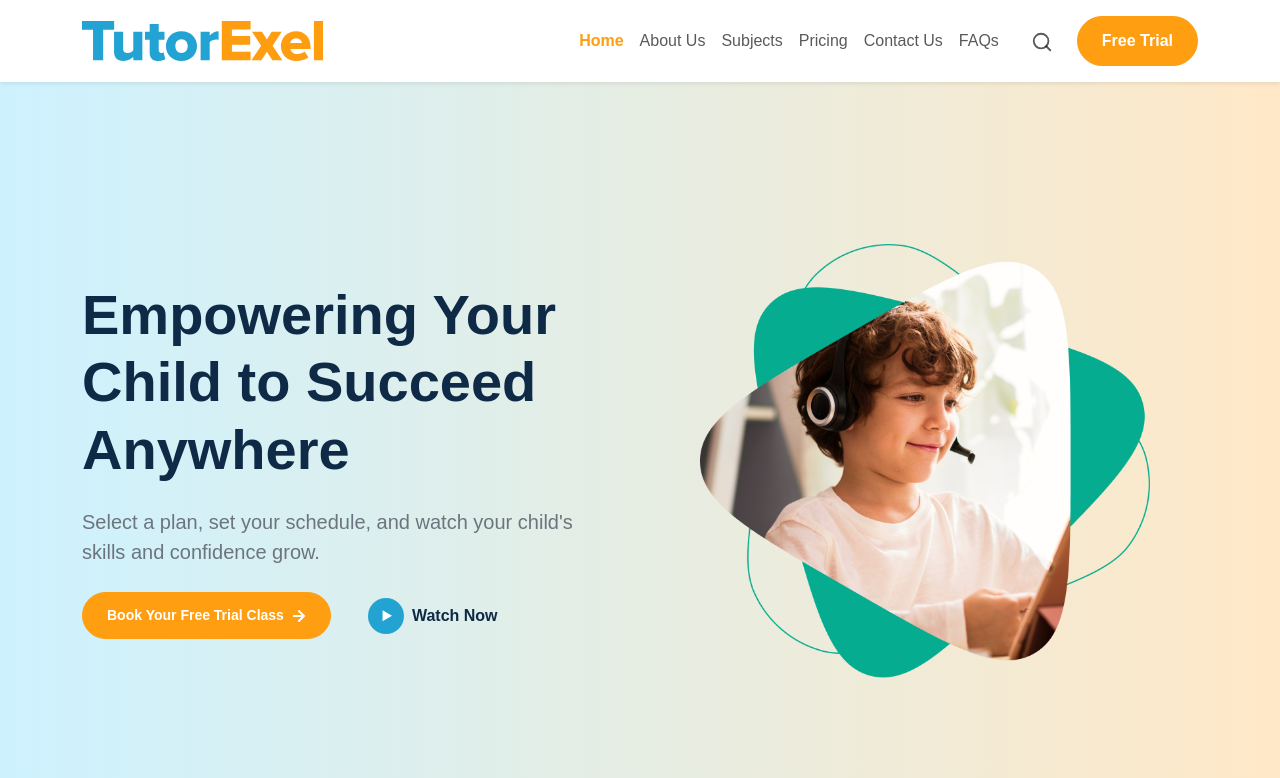
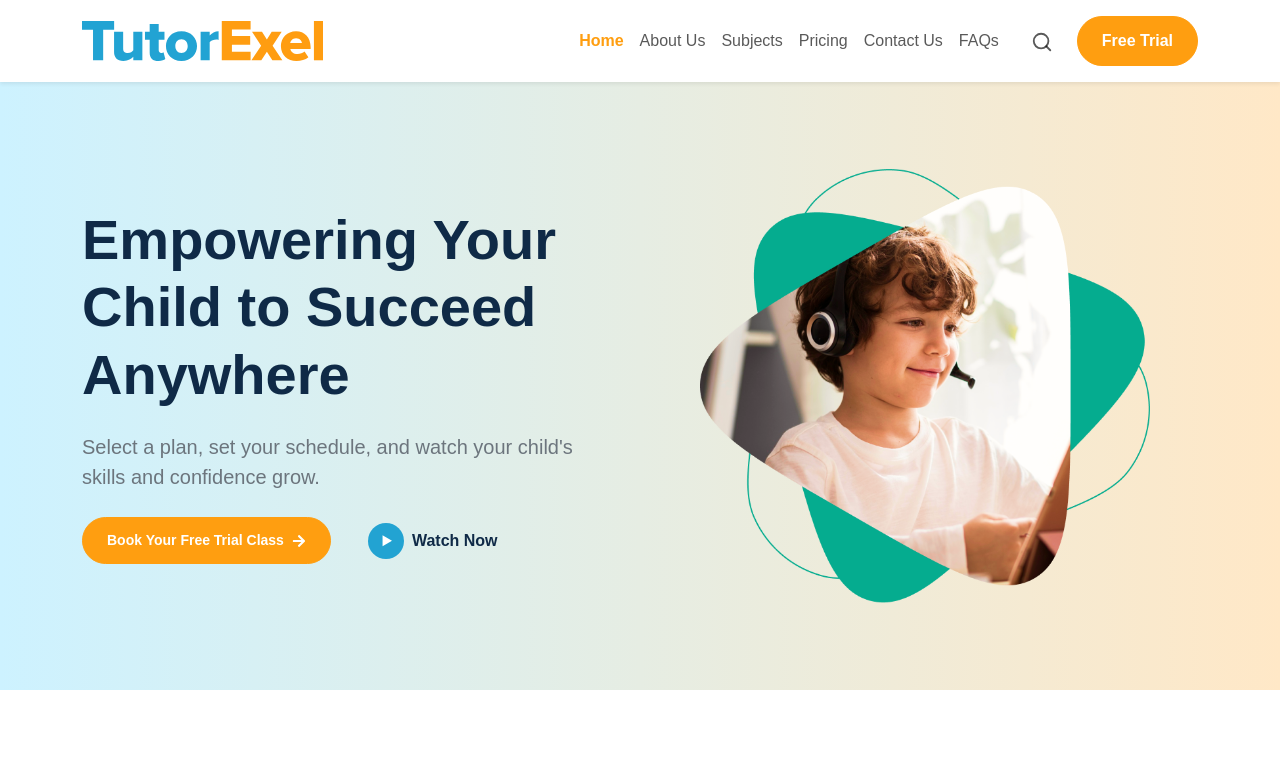
Before and after one commit to dharuv26/tutor-excel, a React (Vite) app: page / in a window 1280 px wide. Shown: the top 778 px of the page. Built offline with nearby package versions, Linux system fonts and the light colour scheme; a web font is replaced by a local one.

Commit message:
Fixed height of hero section, updated icon in tab bar

```diff
--- a/index.html
+++ b/index.html
@@ -2,7 +2,7 @@
 <html lang="en">
   <head>
     <meta charset="UTF-8" />
-    <link rel="icon" type="image/svg+xml" href="/vite.svg" />
+    <link rel="icon" type="image/svg+xml" href="./src/assets/images/logo.svg" />
     <meta name="viewport" content="width=device-width, initial-scale=1.0" />
     <title>Tutor Excel</title>
   </head>
--- a/src/components/ui/Hero.jsx
+++ b/src/components/ui/Hero.jsx
@@ -10,7 +10,7 @@ const Hero = () => {
   return (
     <section className="hero-section-bg py-5">
       <Container>
-        <Row className="align-items-center gy-5" style={{ minHeight: 'calc(100vh - 90px)' }}>
+        <Row className="align-items-center gy-5" style={{ minHeight: '70vh' }}>
           <Col lg={6} className="text-center text-lg-start">
             <h1 className="display-4 fw-bolder text-dark-navy">
               Empowering Your Child to Succeed Anywhere
```
